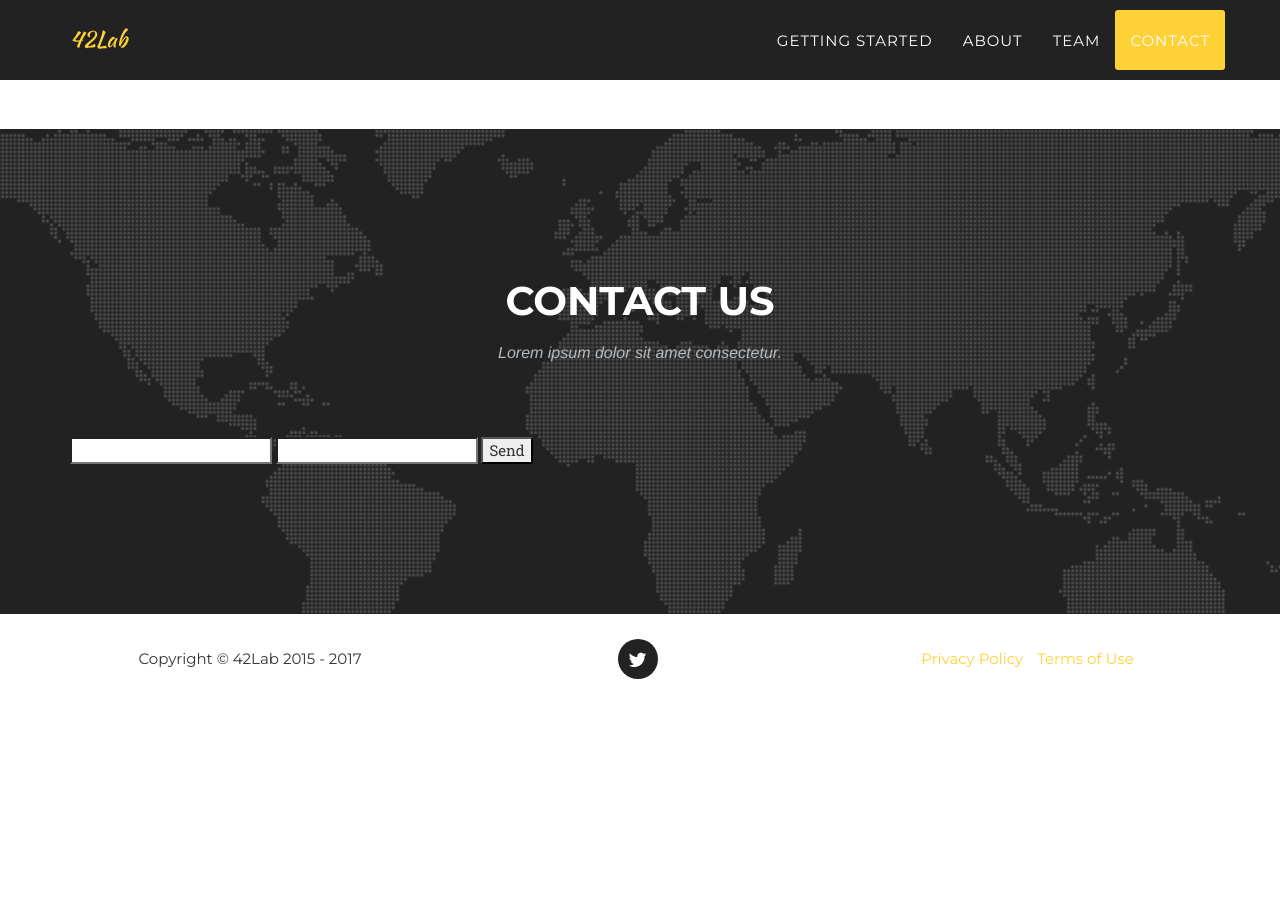
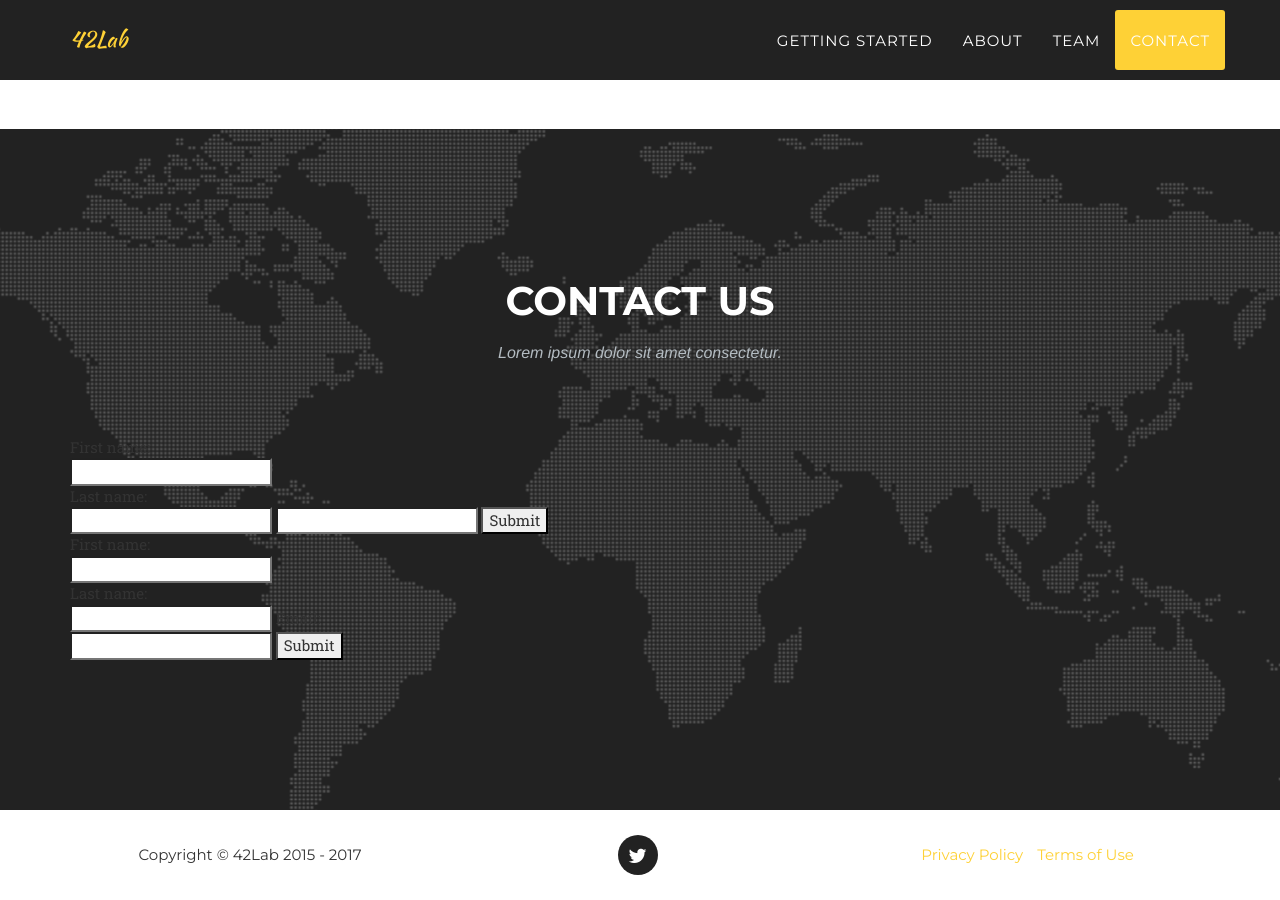
Before and after one commit to dr-data/42Lab, a Jekyll site: the page built from index.html, in a window 1280 px wide and 900 px high, scrolled down 4373 px. Built offline with Jekyll 4.4.1, drawn with Linux system fonts in a browser that asks for light colours; nearby versions of some CDN libraries; some web fonts are replaced; library files that are not in the unit come from our copies; before the commit the page ends 5077 px from its top, so only the background shows below that.

Commit message:
update form gform

```diff
--- a/_includes/contact.html
+++ b/_includes/contact.html
@@ -48,11 +48,41 @@
                             <input type="submit" value="Subscribe">
                     </form> -->
 
-                    <form action="https://formspree.io/phys@live.hk” method="POST">
+                    <!-- <form action="https://formspree.io/phys@live.hk” method="POST">
                       <input type="text" name="name">
                       <input type="email" name="_replyto">
                       <input type="submit" value="Send">
+                    </form> -->
+
+                    <form>
+                        First name:<br>
+                        <input type="text" name="firstname"><br>
+                        Last name:<br>
+                        <input type="text" name="lastname">
+                        <input type="email" name="email">
+                        <input type="submit" value="Submit">
                     </form>
+
+                    <form name="gform" id="gform" enctype="text/plain" action="https://docs.google.com/forms/d/e/1FAIpQLSfqzNMqA3vugrL0J04Mk7D2FiWxE5qBqDieiWCIGTBmbrdigQ/formResponse?" target="hidden_iframe" onsubmit="submitted=true;">
+                        First name:<br>
+                        <input type="text" name="entry.109132760" id="entry.109132760"><br>
+                        Last name:<br>
+                        <input type="text" name="entry.2030178060" id="entry.2030178060">
+                        Email:<br>
+                        <input type="text" name="entry.1403702615" id="entry.1403702615">
+                        <input type="submit" value="Submit">
+                    </form>
+
+                    <iframe name="hidden_iframe" id="hidden_iframe" style="display:none;" onload="if(submitted) {}"></iframe>
+
+                    <script src="assets/js/jquery.min.js"></script>
+                    <script type="text/javascript">var submitted=false;</script>
+                    <script type="text/javascript">
+                    $('#gform').on('submit', function(e) {
+                      $('#gform *').fadeOut(2000);
+                      $('#gform').prepend('Your submission has been processed...');
+                      });
+                    </script>
 
 
                 </div>
```
